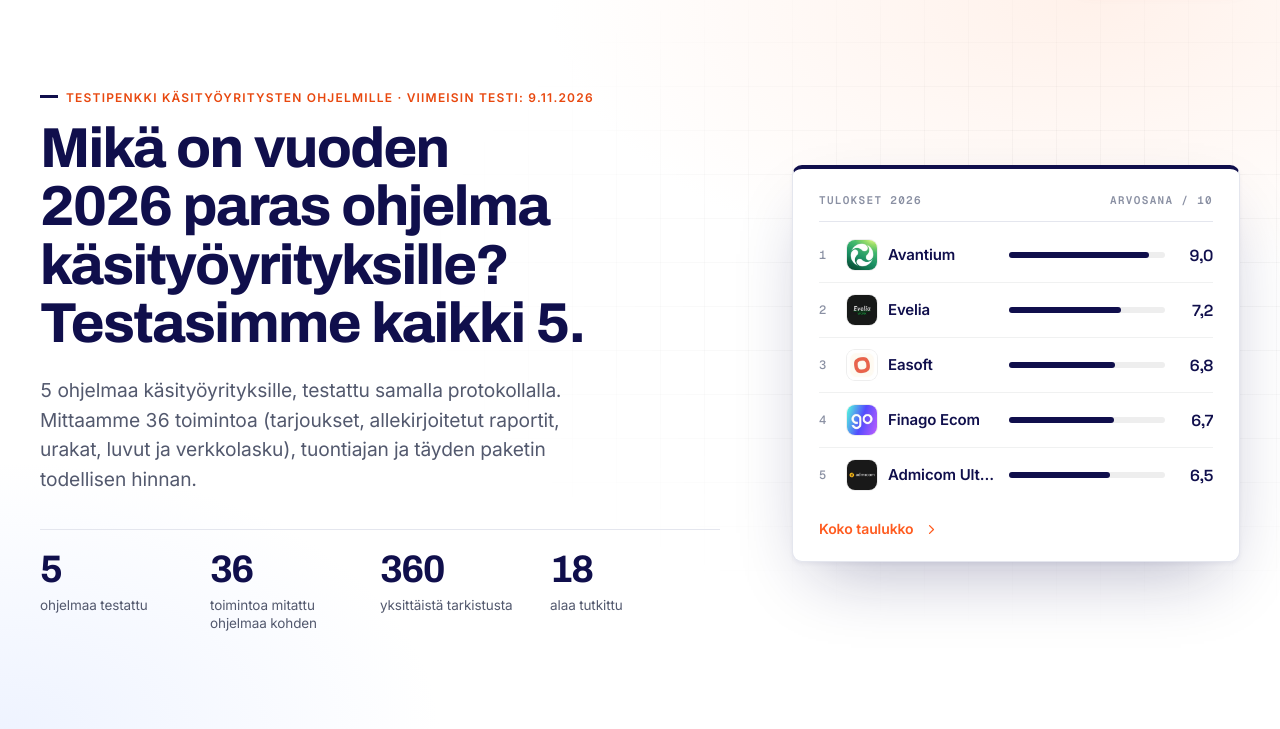
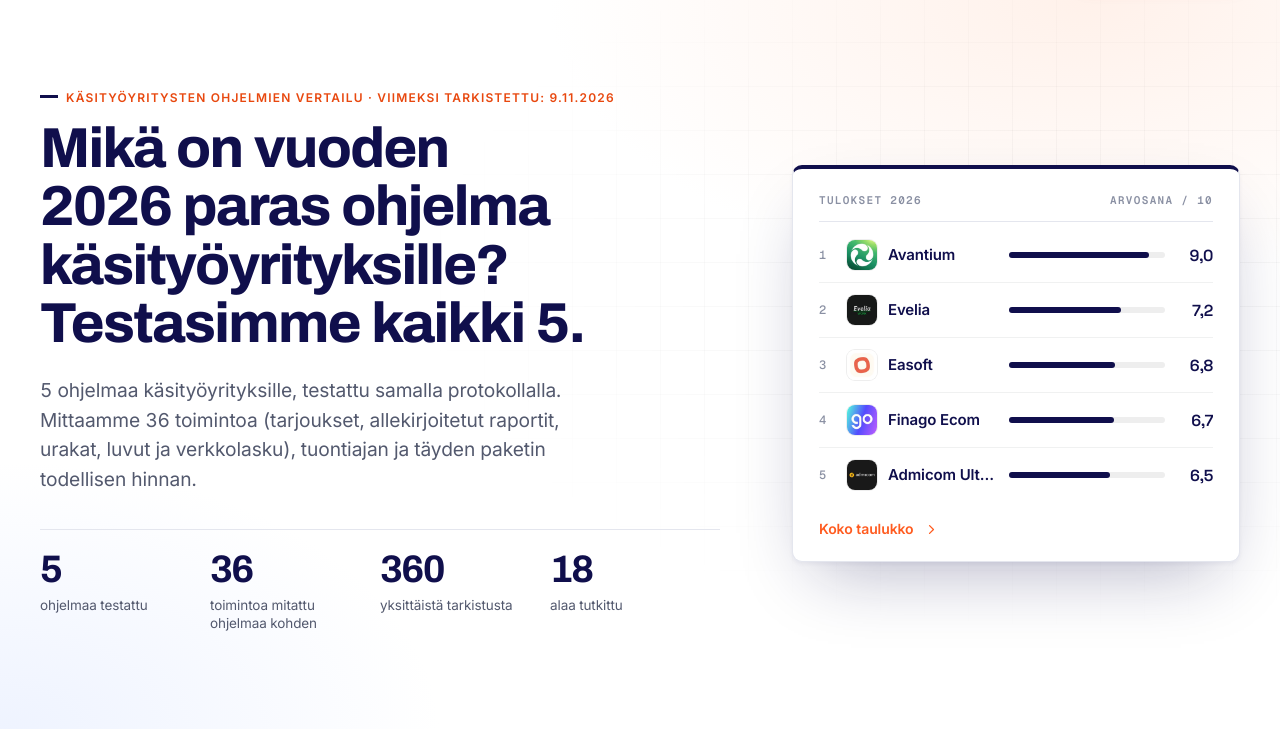
Before and after one commit to whatever13-cell/toiminnanohjausrakennusala-fi, a plain HTML site: page index.html in a window 1280 px wide. Shown: the part 71-800 px from the top of the page. Drawn offline with nearby package versions, Linux system fonts and the light colour scheme.

Commit message:
Portaali: testipenkki pois

```diff
--- a/index.html
+++ b/index.html
@@ -1211,7 +1211,7 @@ html[data-marca] :is(.sx-pan-in,.sx-pie-in){max-width:1248px!important;padding-l
 <div class="sx-pal" id="sx-pal" role="dialog" aria-modal="true" aria-label="Hae" aria-hidden="true" data-r=""><div class="sx-pal-c"><div class="sx-pal-i"><svg class="ico" viewBox="0 0 24 24" aria-hidden="true" fill="none" stroke="currentColor" stroke-width="1.8" stroke-linecap="round" stroke-linejoin="round"><circle cx="11" cy="11" r="6.5"/><path d="M20 20l-4.3-4.3"/></svg><input id="sx-q" type="search" placeholder="Hae: lasku, ALV, TES…" autocomplete="off" spellcheck="false"><kbd>Esc</kbd></div><div class="sx-pal-r" id="sx-res"></div></div></div>
 <main id="contenido">
 <section class="hero" id="ranking-2026"><div class="ancho hero-g">
-  <div><p class="eti">Testipenkki käsityöyritysten ohjelmille · Viimeisin testi: <time datetime="2026-11-09">9.11.2026</time></p>
+  <div><p class="eti">Käsityöyritysten ohjelmien vertailu · Viimeksi tarkistettu: <time datetime="2026-11-09">9.11.2026</time></p>
   <h1>Mikä on vuoden 2026 paras ohjelma käsityöyrityksille? <span class="h1-ac">Testasimme kaikki 5.</span></h1>
   <p class="lead">5 ohjelmaa käsityöyrityksille, testattu samalla protokollalla. Mittaamme 36 toimintoa (tarjoukset, allekirjoitetut raportit, urakat, luvut ja verkkolasku), tuontiajan ja täyden paketin todellisen hinnan.</p>
   <div class="cont"><div><b>5</b><span>ohjelmaa testattu</span></div><div><b>36</b><span>toimintoa mitattu ohjelmaa kohden</span></div><div><b>360</b><span>yksittäistä tarkistusta</span></div><div><b>18</b><span>alaa tutkittu</span></div></div></div>
```
